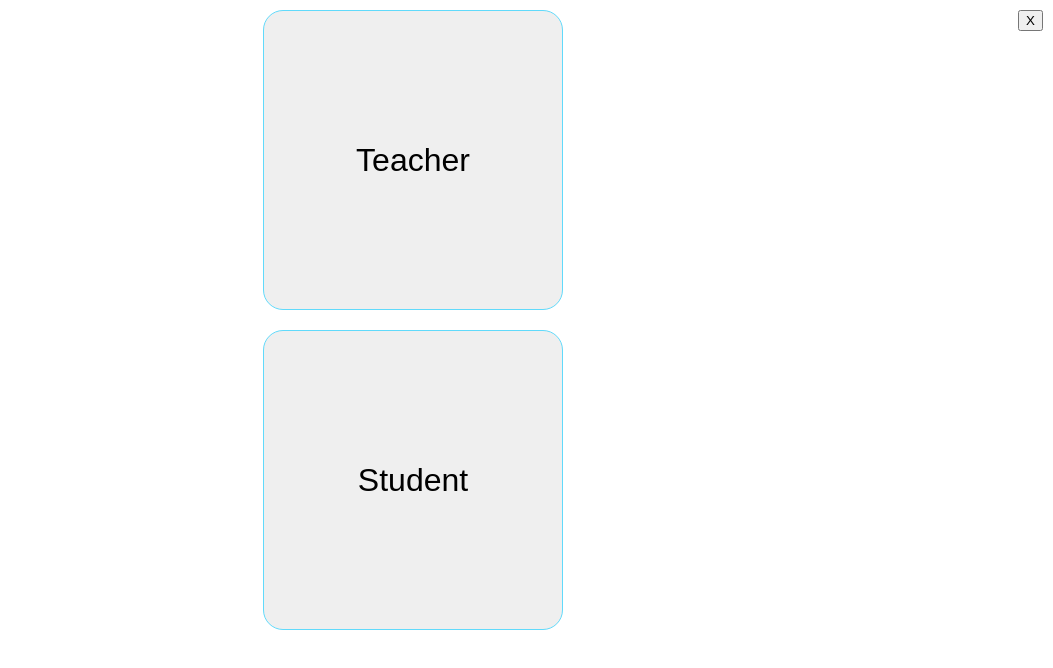
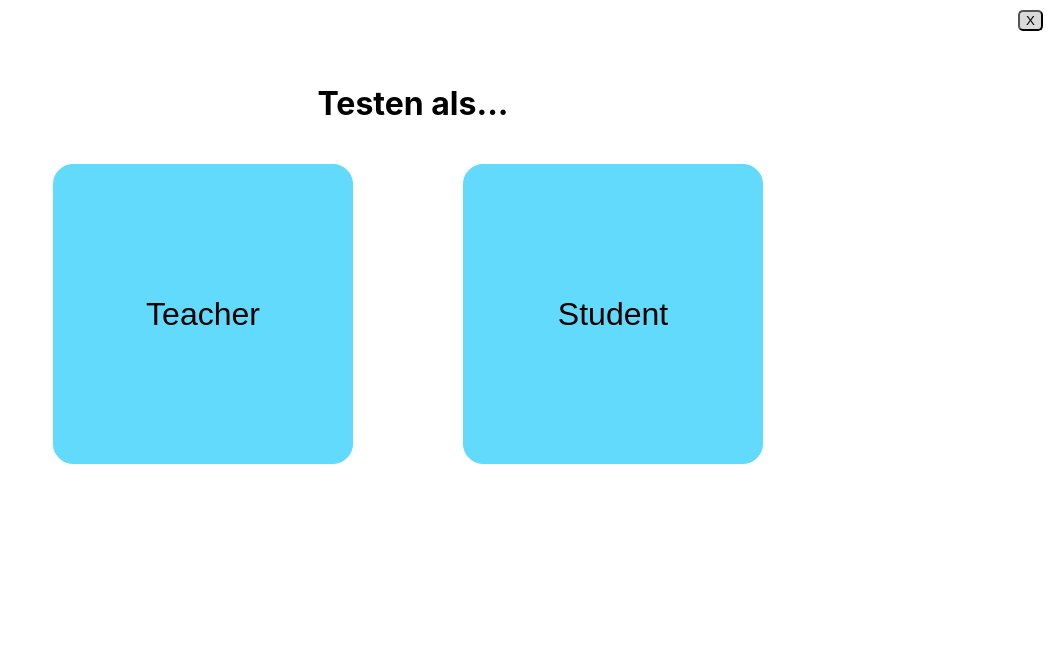
Before and after one commit to HuberAdrian/learning-platform, a React (Create React App) app: page /person in a window 1280 px wide. Shown: the top 668 px of the page, without its empty margins (227-1280 px from the left). Built offline with nearby package versions, Linux system fonts and the light colour scheme.

Commit message:
added css to test

```diff
--- a/src/App.css
+++ b/src/App.css
@@ -431,24 +431,46 @@ tr:nth-child(even) {
 
 /* ------------------- CSS for Person ---------------------- */
 
+
 .test-container {
-  display: flex;
-  flex-direction: column;
+  display: grid;
+  grid-template-columns: repeat(1, 1fr);
+  grid-gap: 10px;
+  margin: 0 10px;
+  padding: 10px;
   justify-content: center;
   align-items: center;
-  margin: 0 10px;
+  justify-items: center;
+
 }
 
-/* the test-close button should be in the top right corner */
+.test-header {
+  grid-column: 1 / span 3;
+  grid-row: 1;
+  text-align: center;
+  margin-top: 10%;
+}
+
 
 .test-close {
   position: absolute;
   top: 0;
   right: 0;
   margin: 10px;
+  border-radius: 5px;
 }
 
-/* the test-teacher and test-student button should be large and in the mid center the page */
+.test-close {
+  background-color: rgba(0, 0, 0, 0.15);
+  color: black;
+}
+
+.test-close:hover {
+  background-color: rgba(0, 0, 0, 0.25);
+  color: white;
+  cursor: pointer;
+}
+
 
 .test-teacher, .test-student {
   font-size: 2rem;
@@ -458,14 +480,44 @@ tr:nth-child(even) {
   border-radius: 20px;
   width: 300px;
   height: 300px;
-  background-color: ;
-
+  background-color: #61dafb;
+  justify-content: center;
+  align-items: center;
+  justify-items: center;
 }
-
-/* hover effect for the test-teacher and test-student button */
 
 .test-teacher:hover, .test-student:hover {
   color: #61dafb;
   background-color: white;
+  cursor: pointer;
+}
 
+.test-teacher {
+  grid-column: 1;
+  grid-row: 2;
 }
+
+.test-student {
+  grid-column: 1;
+  grid-row: 3;
+}
+
+@media (min-width: 768px) {
+  .test-container {
+    justify-items: center;
+    justify-content: center;
+    align-items: center;
+    max-width: fit-content;
+    margin: 0 auto;
+  }
+  .test-teacher {
+    grid-column: 1;
+    grid-row: 2;
+    margin-right: 50px;
+  }
+  .test-student {
+    margin-left: 50px;
+    grid-column: 2;
+    grid-row: 2;
+  }
+}
--- a/src/components/Person.js
+++ b/src/components/Person.js
@@ -13,10 +13,11 @@ function Person() {
 
     return (
         <>
+        <button onClick={onClickClose} className='test-close' >X</button>
         <div className='test-container'>
-            <button onClick={onClickClose} className='test-close' >X</button>
-            <button className='test-teacher' >Teacher</button>
-            <button className='test-student' >Student</button>
+            <h1 className='grid-test test-header' >Testen als...</h1>
+            <button className='grid-test test-teacher' >Teacher</button>
+            <button className='grid-test test-student' >Student</button>
         </div>
         </>
     )
```
